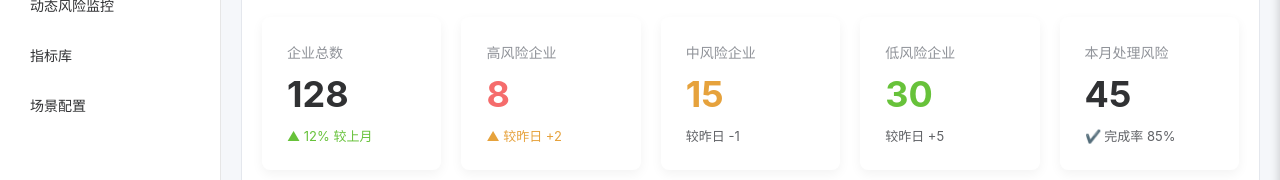
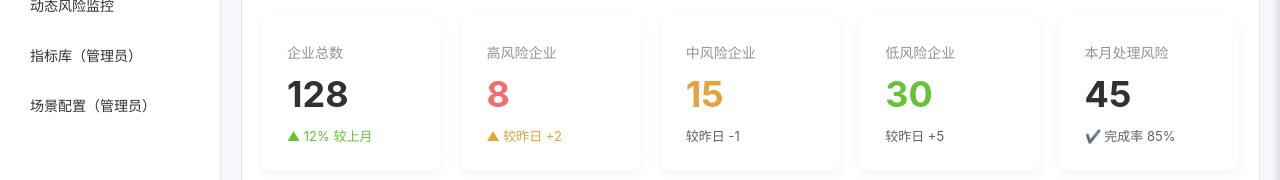
Before and after one commit to ruijun88/jd-tax, a plain HTML site: page index.html in a window 1280 px wide. Shown: the part 180-360 px from the top of the page. Drawn offline with nearby package versions, Linux system fonts and the light colour scheme.

Commit message:
增加标签

```diff
--- a/index.html
+++ b/index.html
@@ -1312,8 +1312,8 @@
                             <ul class="submenu">
                                 <li class="submenu-item active"><a href="#workbench">工作台</a></li>
                                 <li class="submenu-item"><a href="#dynamic-risk-monitoring">动态风险监控</a></li>
-                                <li class="submenu-item"><a href="#indicator-library">指标库</a></li>
-                                <li class="submenu-item"><a href="#scene-config">场景配置</a></li>
+                                <li class="submenu-item"><a href="#indicator-library">指标库（管理员）</a></li>
+                                <li class="submenu-item"><a href="#scene-config">场景配置（管理员）</a></li>
                             </ul>
                         </li>
                     </ul>
```
